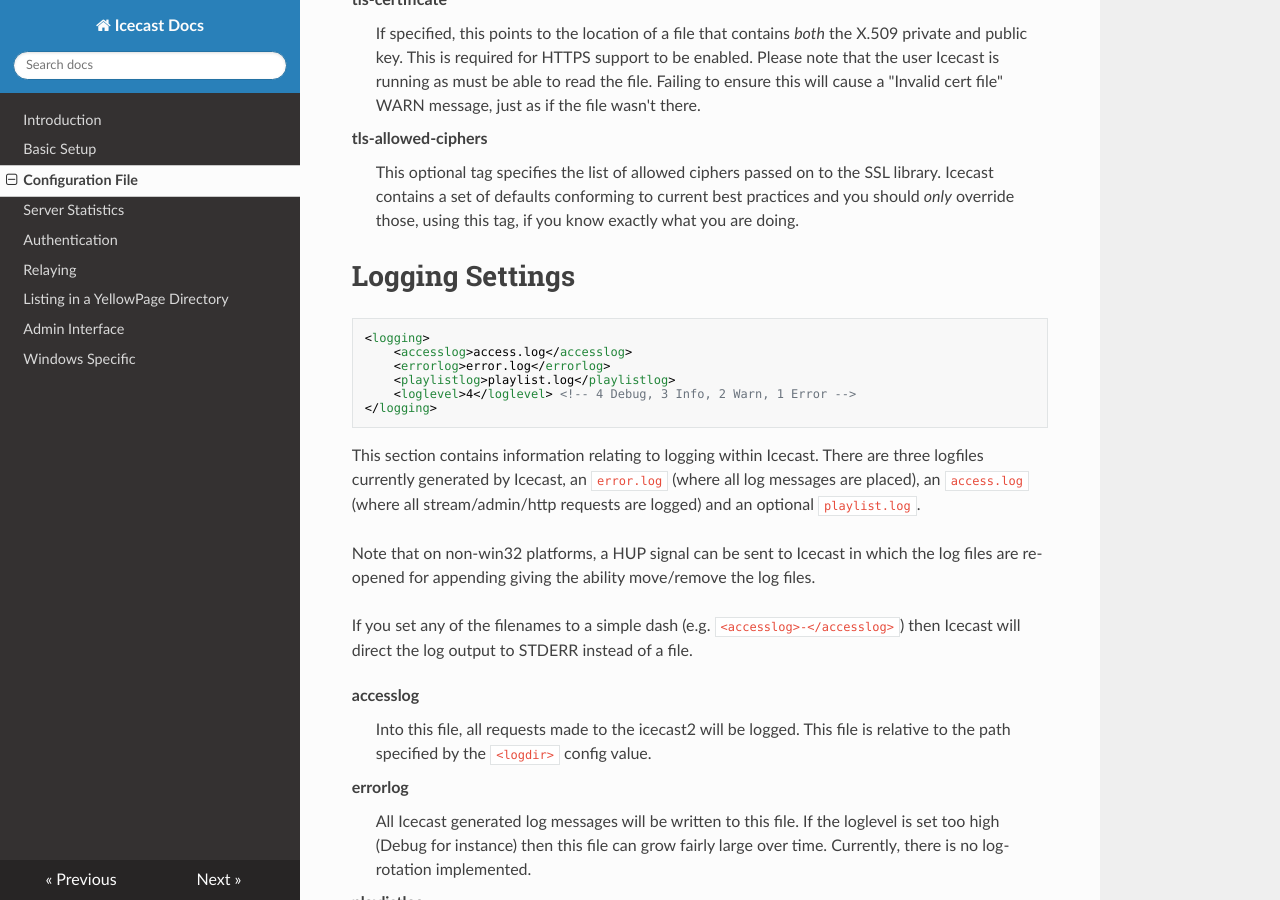
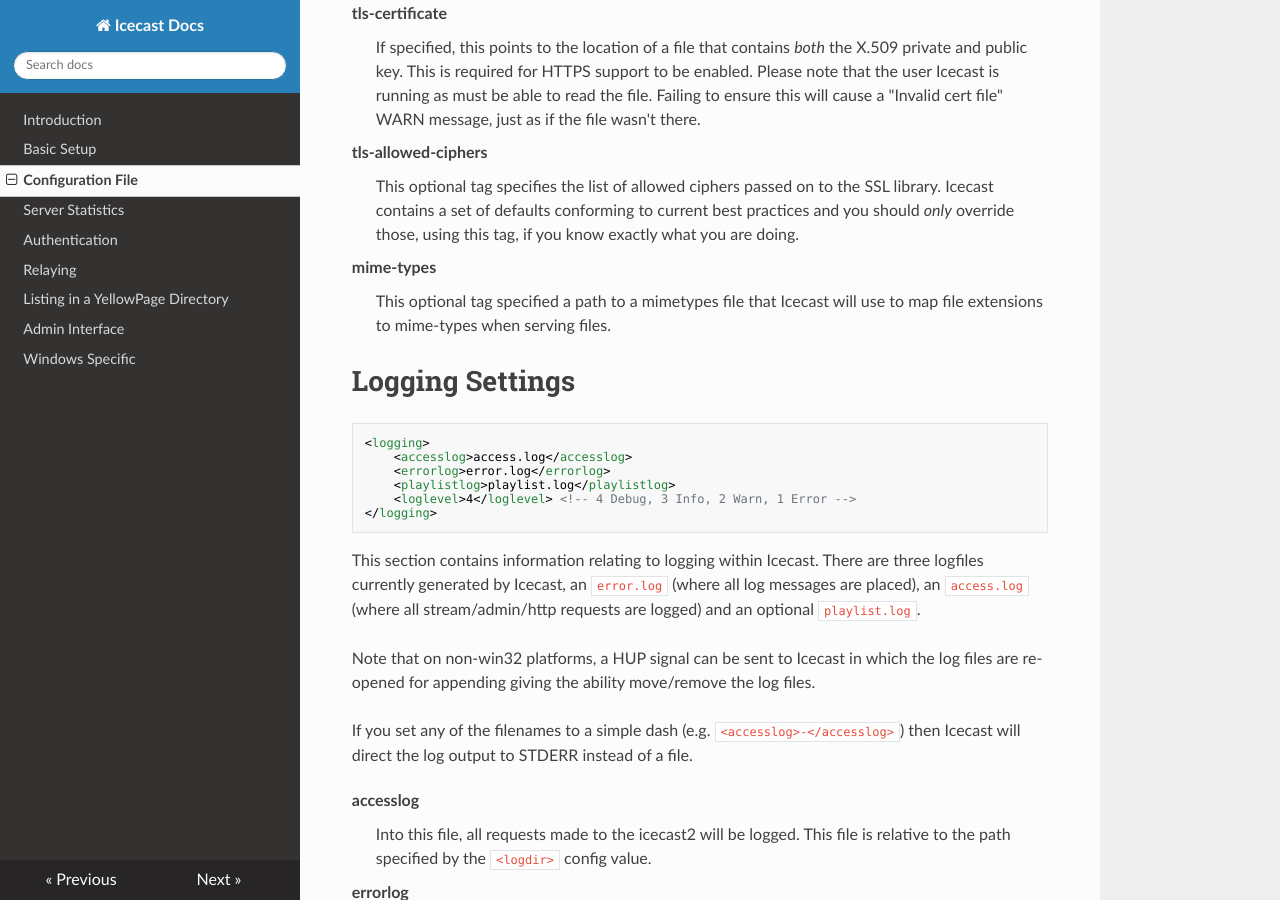
Before and after one commit to barionleg/Xipho, an MkDocs documentation site: the page built from docs/config_file.md, in a window 1280 px wide and 900 px high, scrolled down 11507 px. Built offline with MkDocs 1.6.1, drawn with Linux system fonts in a browser that asks for light colours; nearby versions of some CDN libraries; old or Windows-style settings are respelled for this version of MkDocs; some of the changed text lies outside the part shown.

Commit message:
Document mime-types

````diff
--- a/docs/config_file.md
+++ b/docs/config_file.md
@@ -444,6 +444,7 @@ on-disconnect
     <tls-certificate>/path/to/certificate.pem</tls-certificate>
     <ssl-allowed-ciphers>ECDH+AESGCM:DH+AESGCM:ECDH+AES256:DH+AES256:ECDH+AES128:DH+AES:ECDH+3DES:DH+3DES:RSA+AESGCM:RSA+AES:RSA+3DES:!aNULL:!MD5:!DSS</ssl-allowed-ciphers>
     <alias source="/foo" dest="/bar"/>
+    <mime-types>/path/to/mime.types</mime-types>
 </paths>
 ```
 
@@ -491,6 +492,9 @@ tls-certificate
 tls-allowed-ciphers
 : This optional tag specifies the list of allowed ciphers passed on to the SSL library.
   Icecast contains a set of defaults conforming to current best practices and you should _only_ override those, using this tag, if you know exactly what you are doing.
+
+mime-types
+: This optional tag specified a path to a mimetypes file that Icecast will use to map file extensions to mime-types when serving files.
 
 # Logging Settings
 
````
